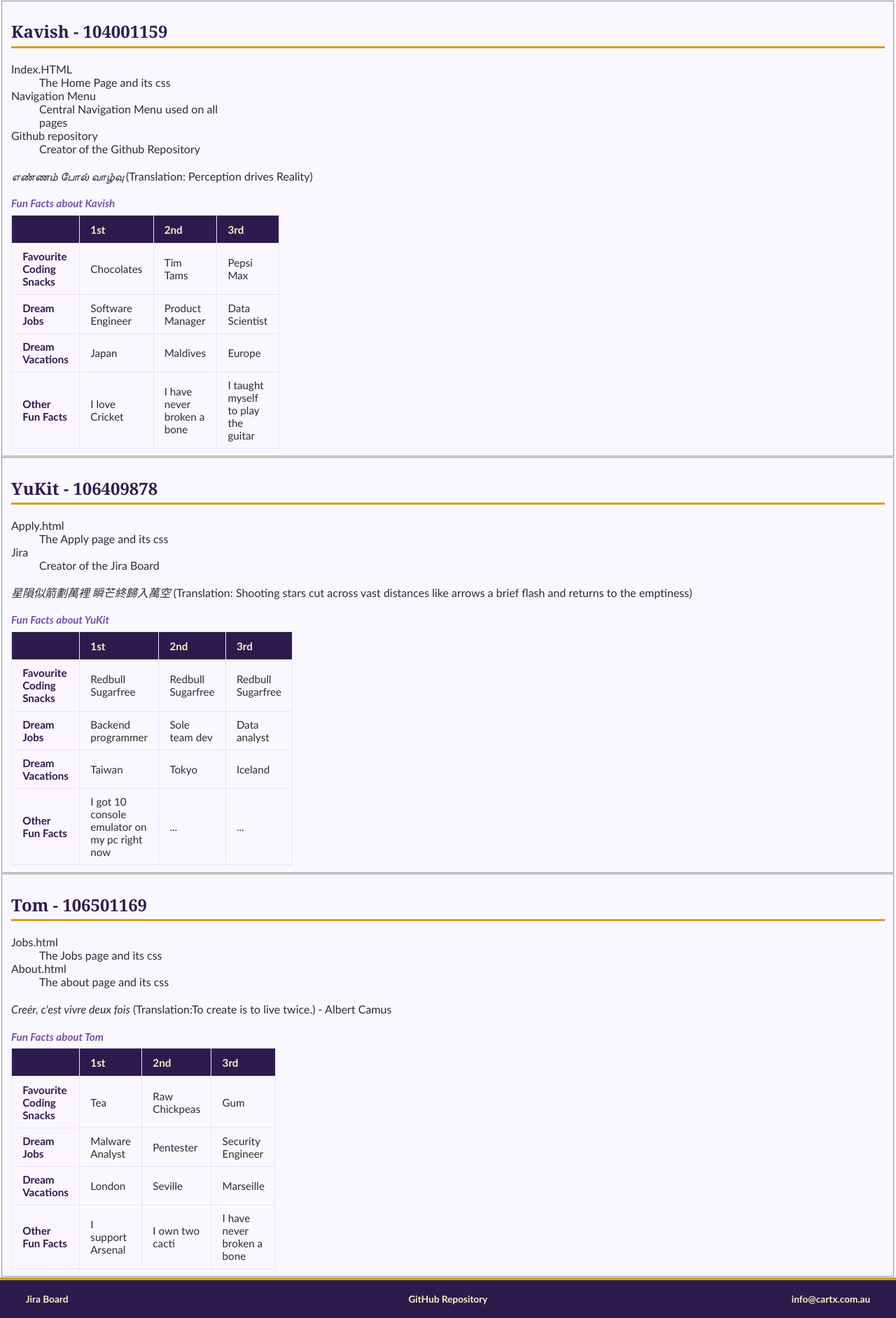
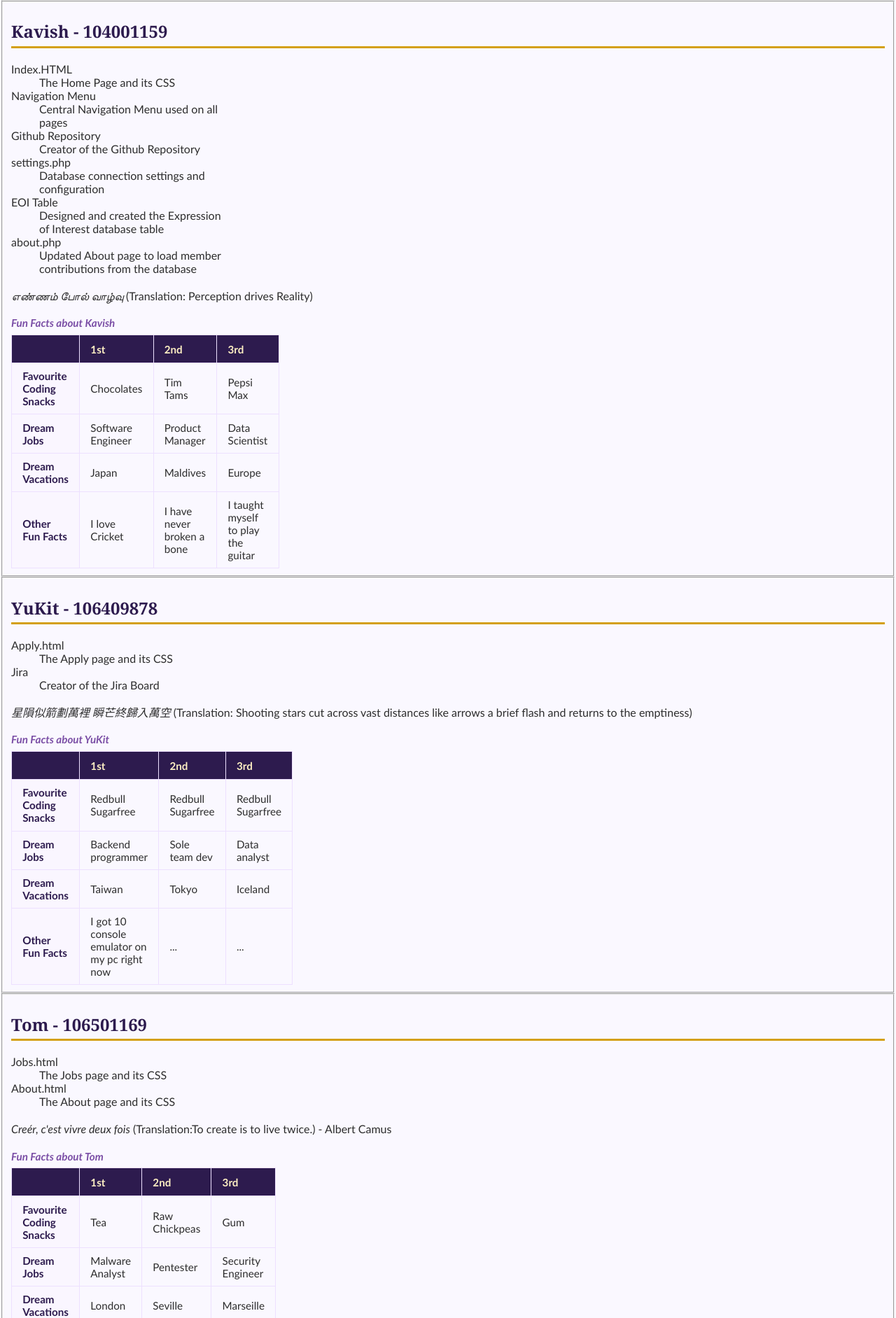
Before and after one commit to 104001159/Applied-Web-Project, a PHP site: page /about.php in a window 1280 px wide. Shown: the part 751-2634 px from the top of the page at 70% size. Run offline with PHP 8.4, Linux system fonts and the light colour scheme; data comes from the database, SQL or seed files in the repository.

Commit message:
Update about.php to load member contributions from database

```diff
--- a/about.php
+++ b/about.php
@@ -21,10 +21,10 @@
         </header>
 
         <nav>
-            <p class="menu"><a href="index.html">Home</a></p>
-            <p class="menu"><a href="jobs.html">Jobs</a></p>
-            <p class="menu"><a href="apply.html">Apply</a></p>
-            <p class="menu"><a href="about.html">About Us</a></p>
+            <p class="menu"><a href="index.php">Home</a></p>
+            <p class="menu"><a href="jobs.php">Jobs</a></p>
+            <p class="menu"><a href="apply.php">Apply</a></p>
+            <p class="menu"><a href="about.php">About Us</a></p>
         </nav>
 
         <fieldset>
@@ -53,14 +53,18 @@
             <h2>
                 Kavish - 104001159
             </h2>
-                <dl>
-                    <dt>Index.HTML</dt>
-                    <dd>The Home Page and its css</dd>
-                    <dt>Navigation Menu</dt>
-                    <dd>Central Navigation Menu used on all pages</dd>
-                    <dt>Github repository</dt>
-                    <dd>Creator of the Github Repository</dd>
-                </dl>
+                <?php
+                    require_once "settings.php";
+                    $result = mysqli_query($conn, "SELECT contribution_area, contribution_detail FROM about WHERE student_id = '104001159' ORDER BY project_part ASC");
+                    if ($result && mysqli_num_rows($result) > 0) {
+                        echo "<dl>";
+                        while ($row = mysqli_fetch_assoc($result)) {
+                            echo "<dt>" . htmlspecialchars($row['contribution_area']) . "</dt>";
+                            echo "<dd>" . htmlspecialchars($row['contribution_detail']) . "</dd>";
+                        }
+                        echo "</dl>";
+                    }
+                ?>
             <p lang =""> <em>எண்ணம் போல் வாழ்வு</em> (Translation: Perception drives Reality)</p>
             <table>
                 <caption>Fun Facts about Kavish</caption>
@@ -105,12 +109,17 @@
             <h2>
                 YuKit - 106409878
             </h2>
-                <dl style = "color: #7b4fa6">
-                    <dt>Apply.html</dt>
-                    <dd>The Apply page and its css</dd>
-                    <dt>Jira</dt>
-                    <dd>Creator of the Jira Board</dd>
-                </dl>
+                <?php
+                    $result = mysqli_query($conn, "SELECT contribution_area, contribution_detail FROM about WHERE student_id = '106409878' ORDER BY project_part ASC");
+                    if ($result && mysqli_num_rows($result) > 0) {
+                        echo '<dl style="color: #7b4fa6">';
+                        while ($row = mysqli_fetch_assoc($result)) {
+                            echo "<dt>" . htmlspecialchars($row['contribution_area']) . "</dt>";
+                            echo "<dd>" . htmlspecialchars($row['contribution_detail']) . "</dd>";
+                        }
+                        echo "</dl>";
+                    }
+                ?>
             <p lang ="zh-Hant"><em>星隕似箭劃萬裡 瞬芒終歸入萬空</em> (Translation: Shooting stars cut across vast distances like arrows
 a brief flash and returns to the emptiness)</p>
             <table>
@@ -156,12 +165,18 @@ a brief flash and returns to the emptiness)</p>
             <h2>
                 Tom - 106501169
             </h2>
-            <dl>
-                <dt>Jobs.html</dt>
-                <dd>The Jobs page and its css</dd>
-                <dt>About.html</dt>
-                <dd>The about page and its css</dd>
-            </dl>
+                <?php
+                    $result = mysqli_query($conn, "SELECT contribution_area, contribution_detail FROM about WHERE student_id = '106501169' ORDER BY project_part ASC");
+                    if ($result && mysqli_num_rows($result) > 0) {
+                        echo "<dl>";
+                        while ($row = mysqli_fetch_assoc($result)) {
+                            echo "<dt>" . htmlspecialchars($row['contribution_area']) . "</dt>";
+                            echo "<dd>" . htmlspecialchars($row['contribution_detail']) . "</dd>";
+                        }
+                        echo "</dl>";
+                    }
+                    mysqli_close($conn);
+                ?>
             <p lang ="fr"><em>Creér, c'est vivre deux fois</em> (Translation:To create is to live twice.) - Albert Camus</p>
             <table>
                 <caption>Fun Facts about Tom</caption>
```
